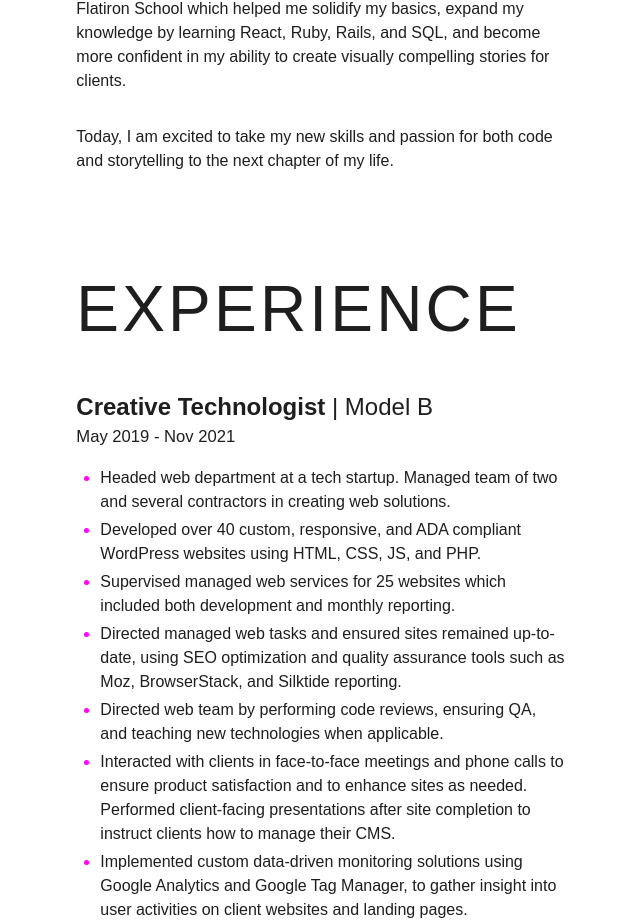
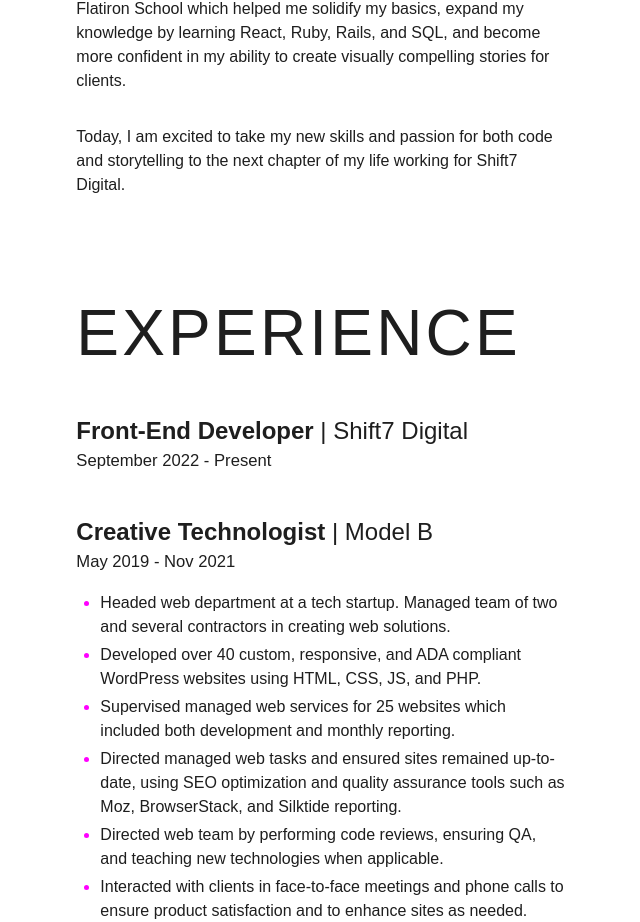
Before and after one commit to evan-chernicky/personal-website, a React (Create React App) app: page /about in a window 1280 px wide. Shown: the part 919-1841 px from the top of the page, without its empty margins (361-1001 px from the left). Built offline with nearby package versions, Linux system fonts and the light colour scheme; a web font is replaced by a local one.

Commit message:
shift7 edits

```diff
--- a/src/components/About.js
+++ b/src/components/About.js
@@ -71,7 +71,7 @@ function About() {
                         <p className="text-black dark:text-white mb-3">From my earliest memories, I have been captivated by stories. In 2005, I went to see the Space Shuttle take off and became curious about the motivation of an explorer risking their life to discover the last frontier. This same fascination led me daydream about adventures in faraway places, listen to podcasts about the rise and fall of the Roman empire, dive into the deep fictional lore of the Halo video game franchise, and occasionally even sketch out ideas for novels on sheets of papers. Years later, this same passion for storytelling would lead me to graduate with a degree from Denison University with a degree in Communication.</p>
                         <p className="text-black dark:text-white mb-8">Meanwhile, computers were always a fun tool for me to express myself. I created my first personal website on Weebly when I was in 8th grade, and remember being impressed to understand basic HTML. I later took an AP Java class in high school where I began to understand how far the programming rabbit hole went. While throughout college I helped my dad’s small business by managing his WordPress website, I never truly considered a career in web development until I started creating custom WordPress themes while working as an intern at an adverting agency called Model B.</p>
                         <p className="text-black dark:text-white mb-8">It was while I was at Model B, I discovered that I could help others create stories for companies to help sell their products using web development technologies. Advancing from intern, to Creative Technologist, and eventually to team manager, I learned the basics of the web, HTML, CSS, and JavaScript while also customizing WordPress templates with PHP.  After three years, I left to attend Flatiron School which helped me solidify my basics, expand my knowledge by learning React, Ruby, Rails, and SQL, and become more confident in my ability to create visually compelling stories for clients.</p>
-                        <p className="text-black dark:text-white mb-8">Today, I am excited to take my new skills and passion for both code and storytelling to the next chapter of my life.</p>
+                        <p className="text-black dark:text-white mb-8">Today, I am excited to take my new skills and passion for both code and storytelling to the next chapter of my life working for Shift7 Digital.</p>
                     </div>
                 </div>
             </section>
@@ -79,6 +79,10 @@ function About() {
                 <div className="mt-14 text-left text-black dark:text-white slide-in-right opacity-0 w-full">
                     <h2 style={{animationDelay: ".6s"}} className="mb-8 text-6xl uppercase tracking-wider tracking-in-expand opacity-0">Experience</h2>
                     <div className="max-w-2xl">
+                    <div className="mb-10">
+                        <h3 className="text-2xl"><strong>Front-End Developer</strong> | Shift7 Digital</h3>
+                        <h4 className="text-lg mb-4">September 2022 - Present</h4>
+                      </div>
                       <div className="mb-10">
                         <h3 className="text-2xl"><strong>Creative Technologist</strong> | Model B</h3>
                         <h4 className="text-lg mb-4">May 2019 - Nov 2021</h4>
```
